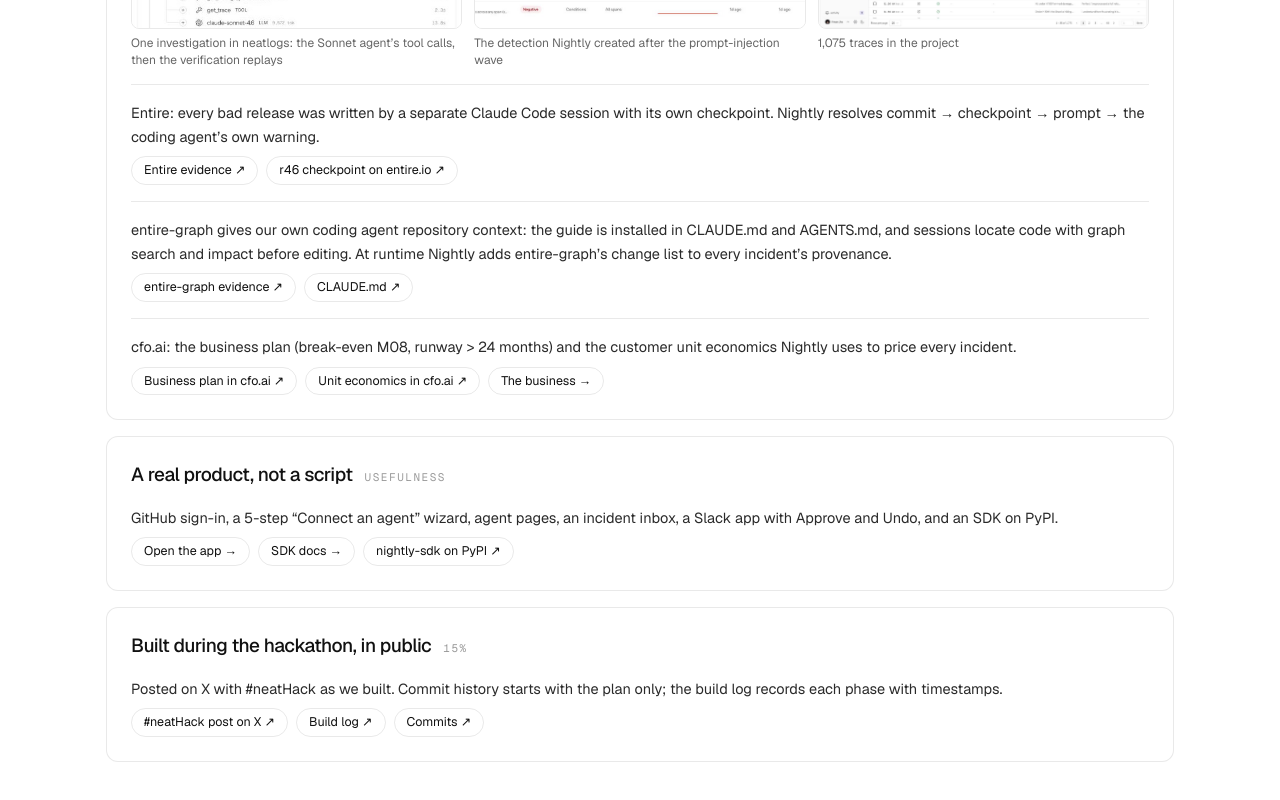
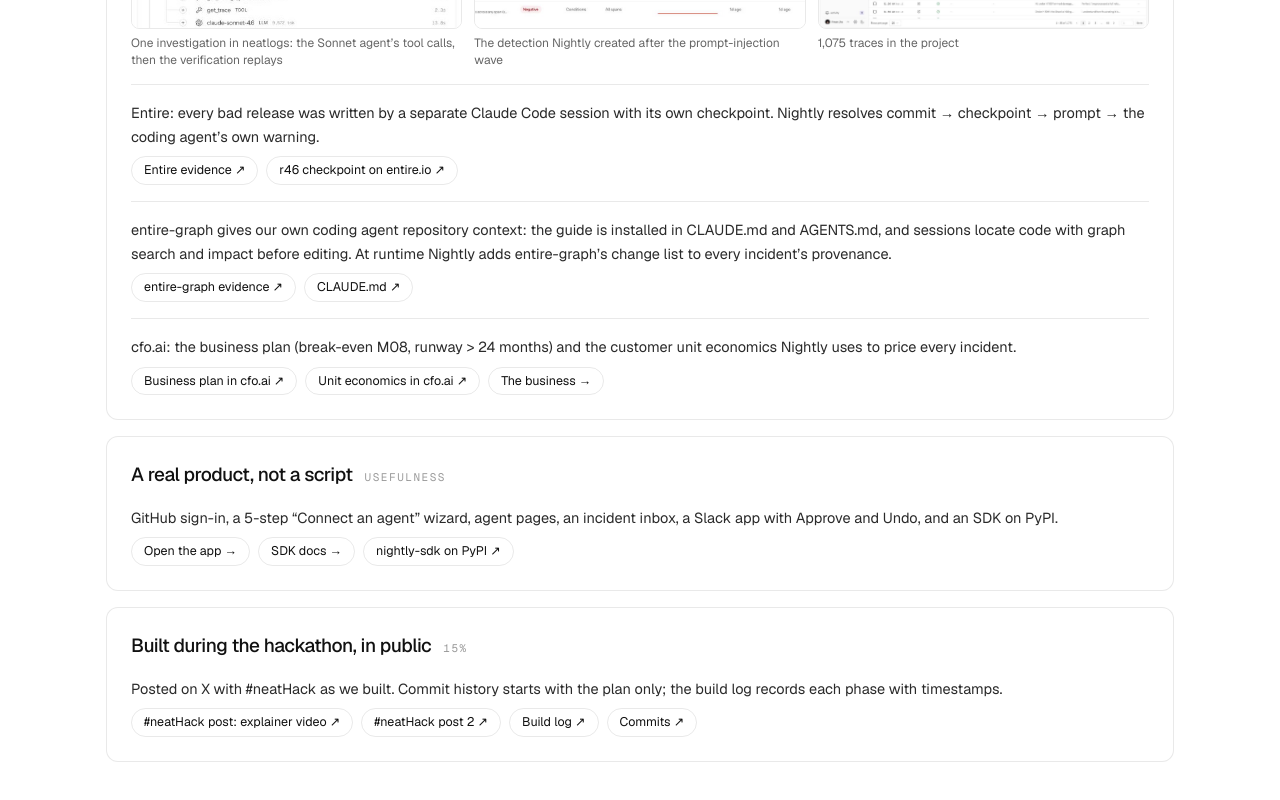
Before and after one commit to e-man07/neat-hacks, a Next.js app in the folder web/: page /judge in a window 1280 px wide. Shown: the part 2073-2873 px from the top of the page. Built offline with nearby package versions, Linux system fonts and the light colour scheme.

Commit message:
Link the second #neatHack post from the README, judge page and build log
Entire-Checkpoint: 01M4QV7K960YAK4GRWVAZ56P5N

```diff
--- a/web/app/judge/page.tsx
+++ b/web/app/judge/page.tsx
@@ -146,7 +146,8 @@
       {
         claim: "Posted on X with #neatHack as we built. Commit history starts with the plan only; the build log records each phase with timestamps.",
         links: [
-          ["#neatHack post on X", "https://x.com/WhyParabola/status/2109333155702571151"],
+          ["#neatHack post: explainer video", "https://x.com/WhyParabola/status/2109333155702571151"],
+          ["#neatHack post 2", "https://x.com/WhyParabola/status/2109581037995233462"],
           ["Build log", `${GH}/hackathon.md`],
           ["Commits", "https://github.com/e-man07/nightly/commits/main"],
         ],
```
Also changed, not shown: 2 other files (tests, documents, lock files or other folders).
